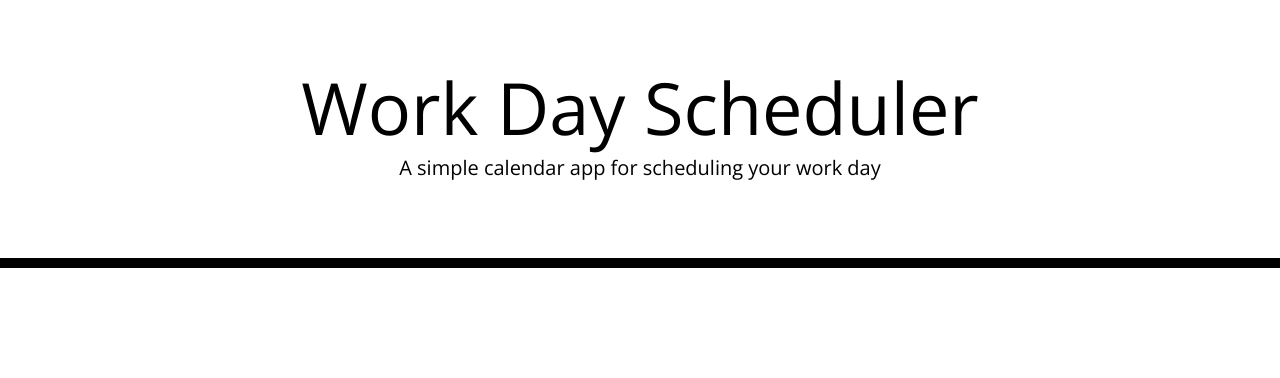
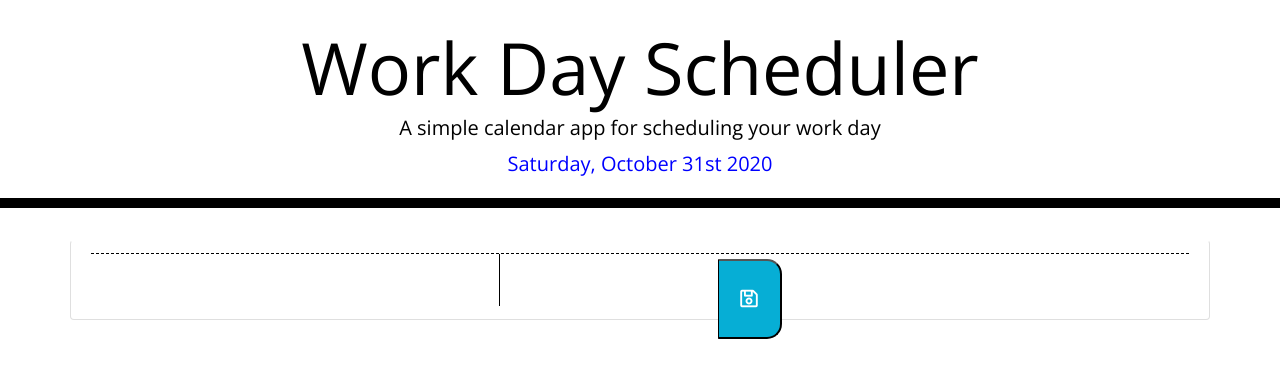
Before and after one commit to elogonme/work-scheduler, a plain HTML site: page index.html in a window 1280 px wide. Drawn offline with nearby package versions, Linux system fonts and the light colour scheme.

Commit message:
Get date now and display on page

```diff
--- /dev/null
+++ b/assets/css/reset.css
@@ -0,0 +1,147 @@
+/* http://meyerweb.com/eric/tools/css/reset/
+   v2.0 | 20110126
+   License: none (public domain)
+*/
+
+html,
+body,
+div,
+span,
+applet,
+object,
+iframe,
+h1,
+h2,
+h3,
+h4,
+h5,
+h6,
+p,
+blockquote,
+pre,
+a,
+abbr,
+acronym,
+address,
+big,
+cite,
+code,
+del,
+dfn,
+em,
+img,
+ins,
+kbd,
+q,
+s,
+samp,
+small,
+strike,
+strong,
+sub,
+sup,
+tt,
+var,
+b,
+u,
+i,
+center,
+dl,
+dt,
+dd,
+ol,
+ul,
+li,
+fieldset,
+form,
+label,
+legend,
+table,
+caption,
+tbody,
+tfoot,
+thead,
+tr,
+th,
+td,
+article,
+aside,
+canvas,
+details,
+embed,
+figure,
+figcaption,
+footer,
+header,
+hgroup,
+menu,
+nav,
+output,
+ruby,
+section,
+summary,
+time,
+mark,
+audio,
+video {
+
+  /* Box-model */
+  padding: 0;
+
+  /* Positioning */
+  margin: 0;
+  font: inherit;
+
+  /* Typography */
+  font-size: 100%;
+  vertical-align: baseline;
+
+  /* Visual */
+  border: 0;
+}
+
+/* HTML5 display-role reset for older browsers */
+article,
+aside,
+details,
+figcaption,
+figure,
+footer,
+header,
+hgroup,
+menu,
+nav,
+section {
+  display: block;
+}
+
+body {
+  line-height: 1;
+}
+
+ol,
+ul {
+  list-style: none;
+}
+
+blockquote,
+q {
+  quotes: none;
+}
+
+blockquote:before,
+blockquote:after,
+q:before,
+q:after {
+
+  /* Misc */
+  content: "";
+  content: none;
+}
+
+table {
+  border-spacing: 0;
+
+  /* Visual */
+  border-collapse: collapse;
+}
--- a/assets/css/style.css
+++ b/assets/css/style.css
@@ -63,9 +63,15 @@ textarea{
   border-bottom-right-radius: 15px;
   background-color: #06AED5;
   color: white;
+  height: 5em;
+  width: 4em;
+
 }
 
+.saveBtn i {
+  font-size: 20px;
+}
 .saveBtn i:hover {
-  font-size: 20px;
+  font-size: 30px;
   transition: all .3s ease-in-out;
 }
--- a/assets/js/main.js
+++ b/assets/js/main.js
@@ -1,14 +1,17 @@
 // Start script after page is loaded - all js code goes in here
 $(document).ready(function() {
 
-    var dateToday = moment().format();
-
+    var dateToday = moment().format('dddd, MMMM Do YYYY'); // get todays date using moment.js
+    var hourNow = moment().format('H'); // get hour now using moment.js
     console.log(dateToday);
-
-// Get todays date
+    schedule = loadTaskList();
+    console.log(schedule);
+    outputTimeblocks();
 // Set todays date in p #currentDay
+$('#currentDay').text(dateToday).css('color', 'blue');
 
 // display on the page day work hours list
+
 // add on each hour textarea for input and button to save
 // load day schedule from localStorage
 // fill in day hours with date about schedule from loaded data.
@@ -25,4 +28,41 @@ $(document).ready(function() {
 
 
 
+// Function to output list of hours with tasks
+function outputTimeblocks(){
+    var $timeblock = $('<li>');
+    var $hour = $('<div>');
+    var $description = $('<textarea>');
+    var $saveButton = $('<button>');
+    $timeblock.addClass('list-group-item row time-block');
+    $hour.addClass('hour');
+    $description.addClass('description');
+    $saveButton.addClass('saveBtn');
+    $saveButton.html('<i class="far fa-save"></i>'); // add save button icon
+    $timeblock.append($hour, $description, $saveButton)
+    $('#time-blocks').append($timeblock);
+}
+
+// Function to get data from local storage and return or return empty object
+function loadTaskList(){
+   var schedule = JSON.parse(localStorage.getItem('schedule'));
+
+   if (!schedule) {
+        console.log('nothing in stoarge');
+        // Object to store today's tasks and method to save tasks
+        schedule = {
+            date: '',
+            tasks: ['', '', '', '', '', '', '', '', '', ''],
+            saveTask(taskList) {
+                this.tasks = taskList;
+            }
+        };
+    schedule.date = dateToday;
+    return schedule;
+   }
+}
+
+function saveTaskList(schedule) {
+    localStorage.setItem(schedule, JSON.stringify(schedule));
+}
 });
--- a/index.html
+++ b/index.html
@@ -4,6 +4,7 @@
     <meta charset="UTF-8" />
     <meta name="viewport" content="width=device-width, initial-scale=1.0" />
     <meta http-equiv="X-UA-Compatible" content="ie=edge" />
+
     <link
       rel="stylesheet"
       href="https://stackpath.bootstrapcdn.com/bootstrap/4.3.1/css/bootstrap.min.css"
@@ -23,13 +24,14 @@
   </head>
 
   <body>
-    <header class="jumbotron">
+    <header class="jumbotron pt-4 pb-2">
       <h1 class="display-3">Work Day Scheduler</h1>
       <p class="lead">A simple calendar app for scheduling your work day</p>
       <p id="currentDay" class="lead"></p>
     </header>
     <div class="container">
       <!-- Timeblocks go here -->
+      <ul id="time-blocks" class="list-group"></ul>
     </div>
 
     <script src="https://code.jquery.com/jquery-3.5.1.min.js"></script>
```
